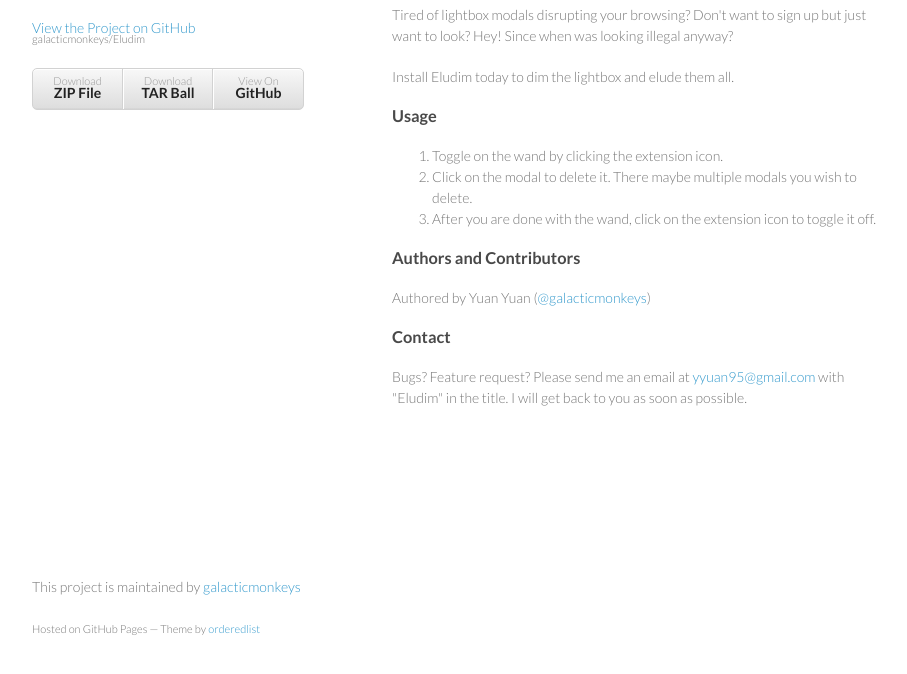
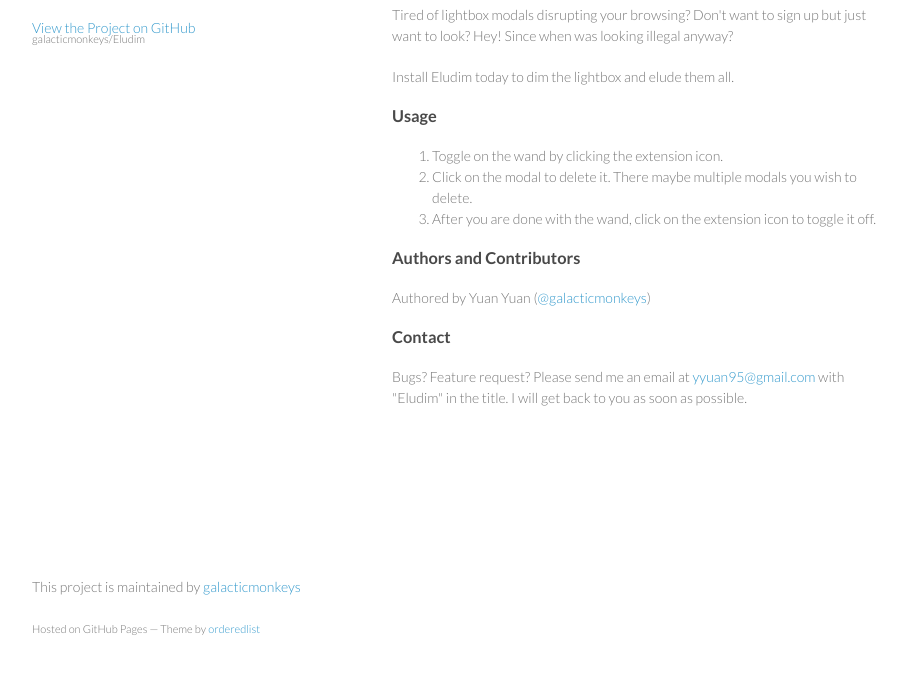
Before and after one commit to galacticmonkeys/Eludim, a plain HTML site: page index.html in a window 1280 px wide. Shown: the part 92-766 px from the top of the page, without its empty margins (178-1085 px from the left). Drawn offline with Linux system fonts and the light colour scheme.

Commit message:
remove download buttons

```diff
--- a/index.html
+++ b/index.html
@@ -20,12 +20,6 @@
 
         <p class="view"><a href="https://github.com/galacticmonkeys/Eludim">View the Project on GitHub <small>galacticmonkeys/Eludim</small></a></p>
 
-
-        <ul>
-          <li><a href="https://github.com/galacticmonkeys/Eludim/zipball/master">Download <strong>ZIP File</strong></a></li>
-          <li><a href="https://github.com/galacticmonkeys/Eludim/tarball/master">Download <strong>TAR Ball</strong></a></li>
-          <li><a href="https://github.com/galacticmonkeys/Eludim">View On <strong>GitHub</strong></a></li>
-        </ul>
       </header>
       <section>
         <h3>
```
